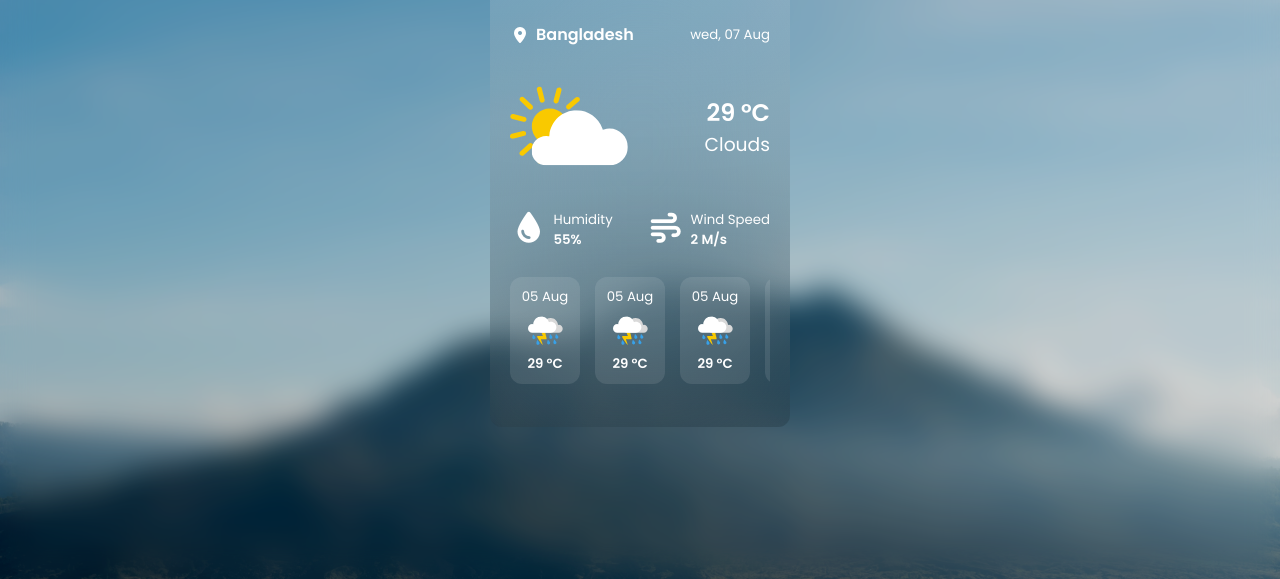
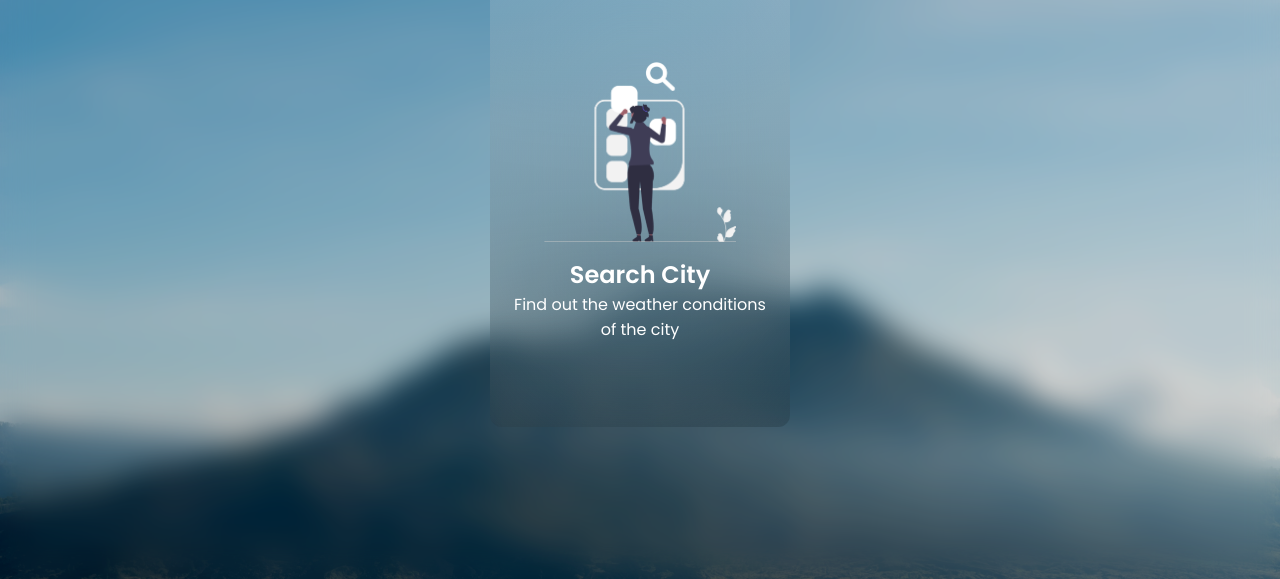
Before and after one commit to syedshafinahmed/Weather-APP, a plain HTML site: page index.html in a window 1280 px wide. Shown: the part 221-800 px from the top of the page. Drawn offline with nearby package versions, Linux system fonts and the light colour scheme.

Commit message:
added search city and not found UI

```diff
--- a/index.html
+++ b/index.html
@@ -17,7 +17,7 @@
             </button>
         </header>
 
-        <section class="weather-info">
+        <section class="weather-info" style="display: none;">
             <div class="location-date-container">
                 <div class="location">
                     <!-- <span class="material-symbols-outlined">location_on</span> -->
@@ -78,6 +78,28 @@
                 </div>
             </div>
         </section>
+
+        <section class="search-city section-message">
+            <img src="assets/message/search-city.png">
+            <div>
+                <h1>Search City</h1>
+                <h4 class="regular-txt">
+                    Find out the weather conditions of the city
+                </h4>
+            </div>
+        </section>
+
+
+
+        <section class="not-found section-message" style="display: none;">
+            <img src="assets/message/not-found.png">
+            <div>
+                <h1>Search City</h1>
+                <h4 class="regular-txt">
+                    Find out the weather conditions of the city
+                </h4>
+            </div>
+        </section>
     </main>
 </body>
 </html>
--- a/style.css
+++ b/style.css
@@ -175,3 +175,17 @@ body::before {
     width: 35px;
     height: 35px;
 }
+
+.section-message img{
+    height: 180px;
+    width: fit-content;
+}
+
+.section-message{
+    display: flex;
+    flex-direction: column;
+    align-items: center;
+    text-align: center;
+    gap: 15px;
+    margin-top: 25%;
+}
```
Also changed, not shown: 1 other file.
